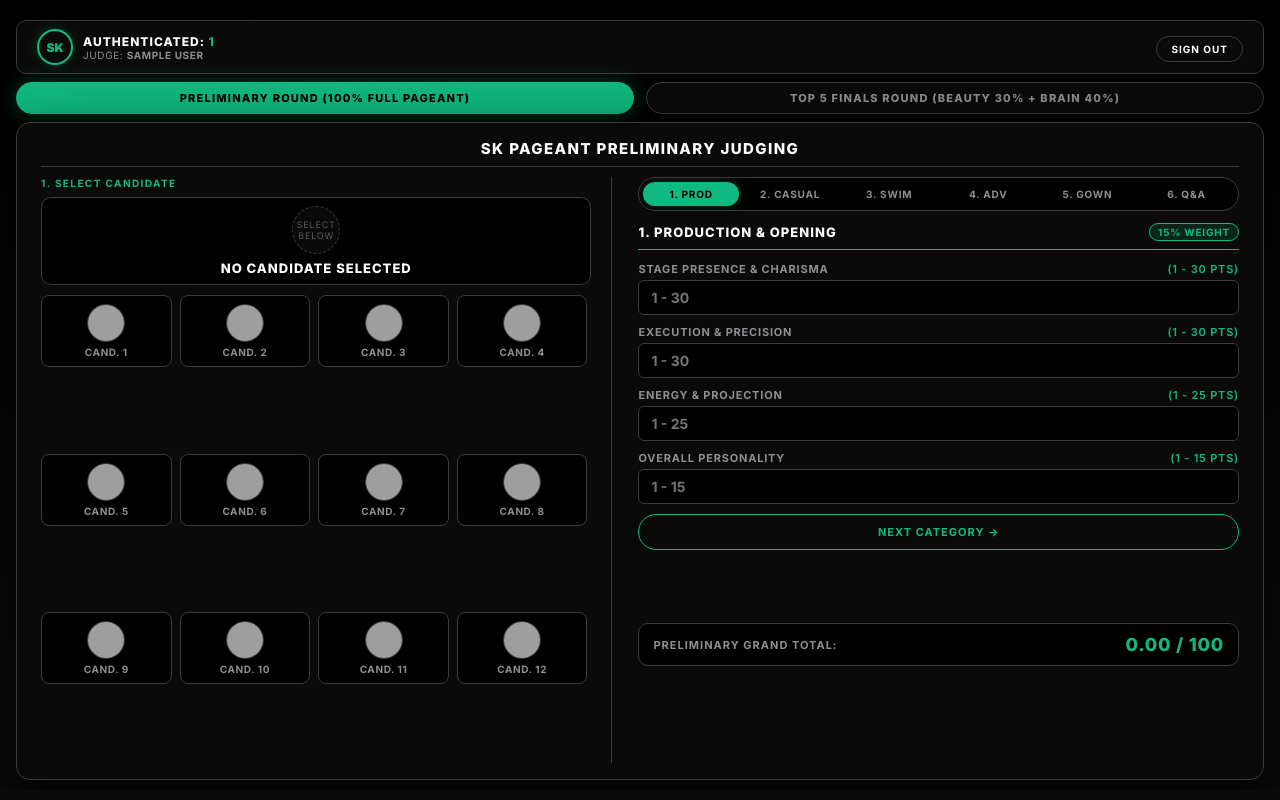
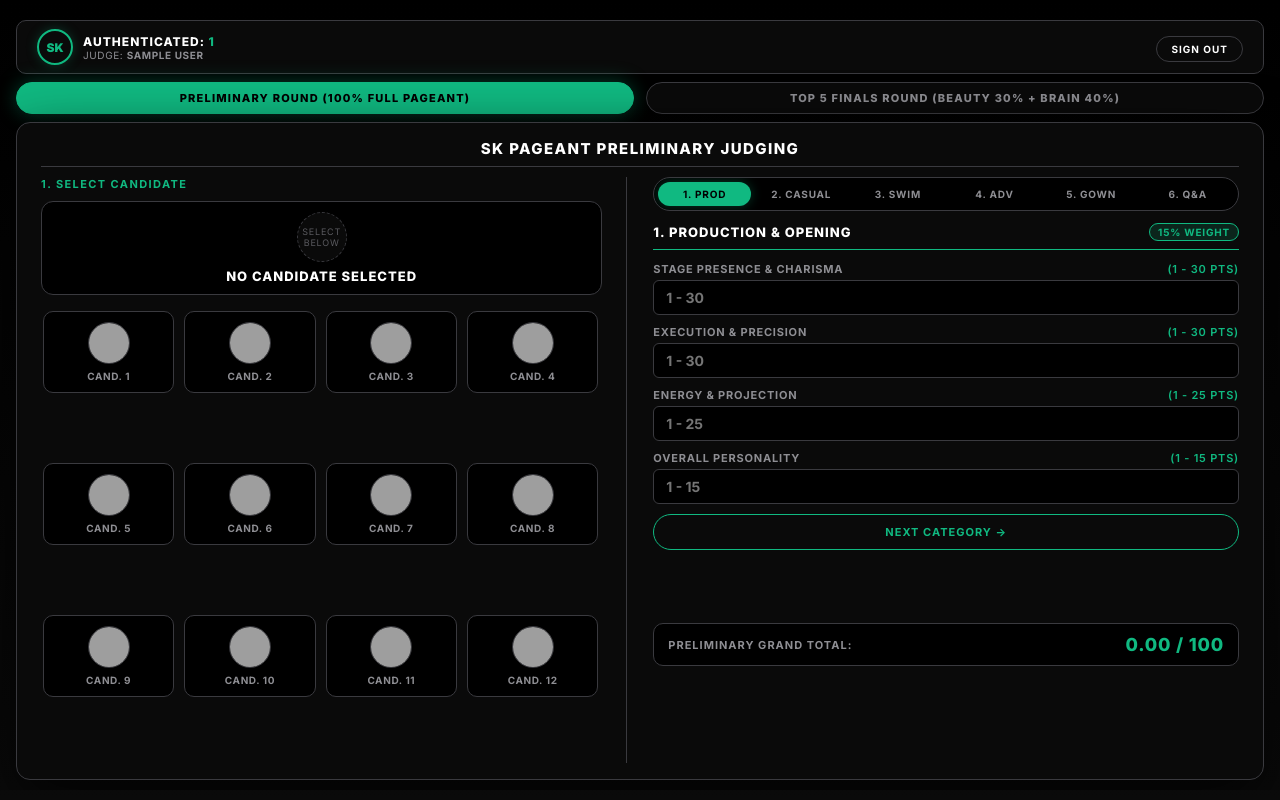
Before and after one commit to LiveKryptiah/tabulation, a Flask app: page /scoring in a window 1280 px wide. Run offline with Flask 2, Linux system fonts and the light colour scheme; the visitor is signed in with stand-in values (Sample User, id 1); grey boxes are pictures that could not be loaded.

Commit message:
Optimize candidate grid spacing, padding, avatar sizing, and card gaps

```diff
--- a/templates/index.html
+++ b/templates/index.html
@@ -29,7 +29,7 @@
         /* Top Judge Navigation Bar */
         .top-navbar {
             width: 100%;
-            max-width: 1400px;
+            max-width: 1450px;
             margin-bottom: 8px;
             display: flex;
             justify-content: space-between;
@@ -95,7 +95,7 @@
         /* Round Selector Buttons Banner */
         .round-selector-banner {
             width: 100%;
-            max-width: 1400px;
+            max-width: 1450px;
             margin-bottom: 8px;
             display: flex;
             gap: 12px;
@@ -137,7 +137,7 @@
             border-radius: 14px;
             border: 1px solid #3a3a3f;
             width: 100%;
-            max-width: 1400px;
+            max-width: 1450px;
             flex: 1;
             display: flex;
             flex-direction: column;
@@ -168,9 +168,9 @@
 
         /* LEFT PANEL (Candidates Selection) */
         .left-panel {
-            flex: 1.1;
+            flex: 1.15;
             border-right: 1px solid #3a3a3f;
-            padding-right: 20px;
+            padding-right: 24px;
             display: flex;
             flex-direction: column;
             min-height: 0;
@@ -179,10 +179,10 @@
         .section-label {
             font-weight: 700;
             color: #10b981;
-            font-size: 10px;
+            font-size: 11px;
             text-transform: uppercase;
             letter-spacing: 1.4px;
-            margin-bottom: 8px;
+            margin-bottom: 10px;
             display: flex;
             align-items: center;
             gap: 6px;
@@ -198,22 +198,22 @@
             font-size: 10px;
             font-weight: 700;
             letter-spacing: 1px;
-            margin-bottom: 8px;
+            margin-bottom: 10px;
             display: none;
             text-align: center;
             text-transform: uppercase;
             flex-shrink: 0;
         }
 
-        /* Selected Preview */
+        /* Selected Candidate Preview Box */
         .selected-preview {
             background: #000000;
             border: 1px solid #3a3a3f;
-            border-radius: 10px;
-            padding: 8px 12px;
+            border-radius: 12px;
+            padding: 10px 16px;
             text-align: center;
-            margin-bottom: 10px;
-            min-height: 85px;
+            margin-bottom: 14px;
+            min-height: 90px;
             display: flex;
             flex-direction: column;
             align-items: center;
@@ -221,8 +221,8 @@
             flex-shrink: 0;
         }
         .selected-preview img {
-            width: 52px;
-            height: 52px;
+            width: 56px;
+            height: 56px;
             object-fit: cover;
             border-radius: 50%;
             border: 2px solid #10b981;
@@ -230,8 +230,8 @@
             display: none;
         }
         .placeholder-circle {
-            width: 48px;
-            height: 48px;
+            width: 50px;
+            height: 50px;
             border-radius: 50%;
             background-color: #0a0a0a;
             border: 1px dashed #3a3a3f;
@@ -254,15 +254,15 @@
             letter-spacing: 1px;
         }
 
-        /* Candidate Grid */
+        /* Candidate Grid - Optimised Spacing */
         .candidate-grid {
             flex: 1;
             min-height: 0;
             overflow-y: auto;
             display: grid;
             grid-template-columns: repeat(4, 1fr);
-            gap: 8px;
-            padding-right: 4px;
+            gap: 10px;
+            padding: 2px 4px 6px 2px;
         }
         input[type="radio"] {
             display: none;
@@ -275,20 +275,20 @@
             flex-direction: column;
             align-items: center;
             justify-content: center;
-            padding: 8px 4px;
+            padding: 10px 6px;
             background-color: #000000;
             border: 1px solid #3a3a3f;
-            border-radius: 8px;
+            border-radius: 10px;
             transition: all 0.2s ease;
             text-align: center;
             position: relative;
         }
         .candidate-box img {
-            width: 38px;
-            height: 38px;
+            width: 42px;
+            height: 42px;
             border-radius: 50%;
             object-fit: cover;
-            margin-bottom: 4px;
+            margin-bottom: 6px;
             border: 1px solid #3a3a3f;
         }
         .candidate-box span {
@@ -301,8 +301,8 @@
         }
         .top5-star-badge {
             position: absolute;
-            top: -4px;
-            right: -4px;
+            top: -5px;
+            right: -5px;
             background: #10b981;
             color: #000000;
             font-size: 8px;
@@ -315,8 +315,8 @@
         }
         input[type="radio"]:checked + .candidate-box {
             border-color: #10b981;
-            background-color: rgba(16, 185, 129, 0.08);
-            box-shadow: 0 0 12px rgba(16, 185, 129, 0.25);
+            background-color: rgba(16, 185, 129, 0.1);
+            box-shadow: 0 0 14px rgba(16, 185, 129, 0.3);
         }
         input[type="radio"]:checked + .candidate-box span {
             color: #10b981;
```
